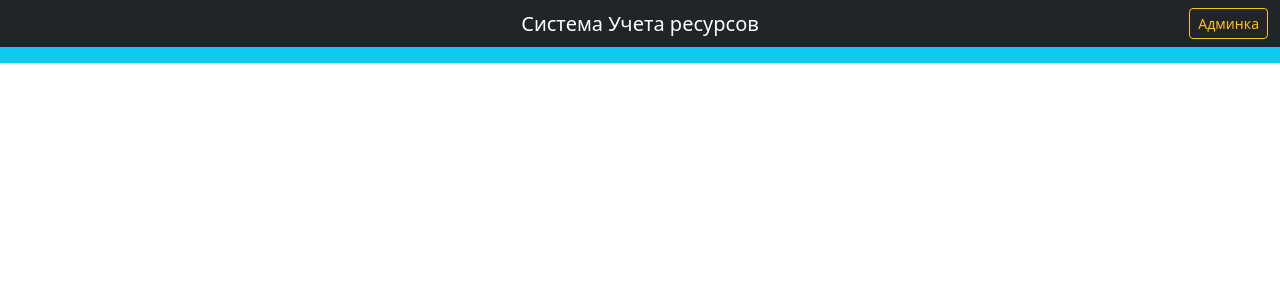
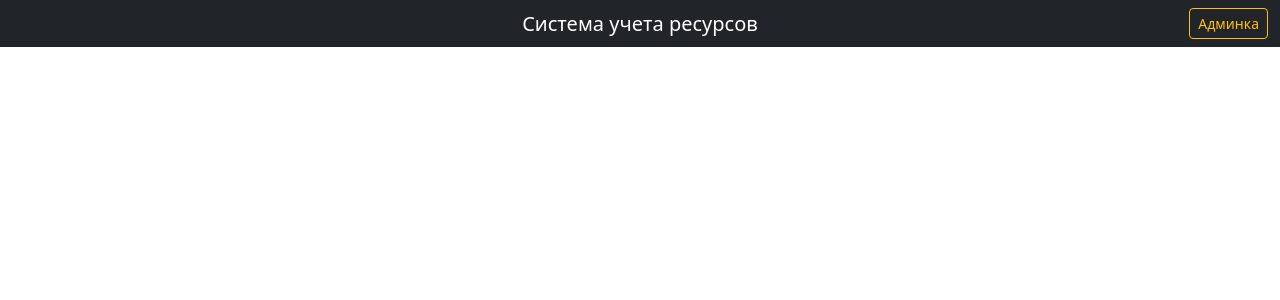
Before and after one commit to akrush24/stroi-report, a Flask app: page / in a window 1280 px wide. Shown: the top 300 px of the page. Run offline with Flask 3, Linux system fonts and the light colour scheme; data that the repository does not hold is empty.

Commit message:
new style

```diff
--- a/app.py
+++ b/app.py
@@ -59,7 +59,7 @@ with app.app_context():
 def inject_global_vars():
     return {
         'global': {
-            'title': "Система Учета ресурсов",
+            'title': "Система учета ресурсов",
             'currentdate': datetime.now().date()
         }
     }
--- a/templates/base.html
+++ b/templates/base.html
@@ -37,7 +37,7 @@
     </div>
 </nav>
 
-<nav class="navbar navbar-expand-md navbar-dark bg-info">
+<nav class="navbar navbar-expand-md">
     <div class="container-fluid">
         <div class="navbar-collapse collapse w-100 order-1 order-md-0 dual-collapse2">
             <ul class="navbar-nav me-auto">
@@ -51,7 +51,7 @@
     </div>
 </nav>
 
-<div class="container-fluid" style="margin-top: 10px;">
+<div class="container-fluid" style="margin-top: 0px;">
 {% block content %}{% endblock %}
 </div>
 
```
